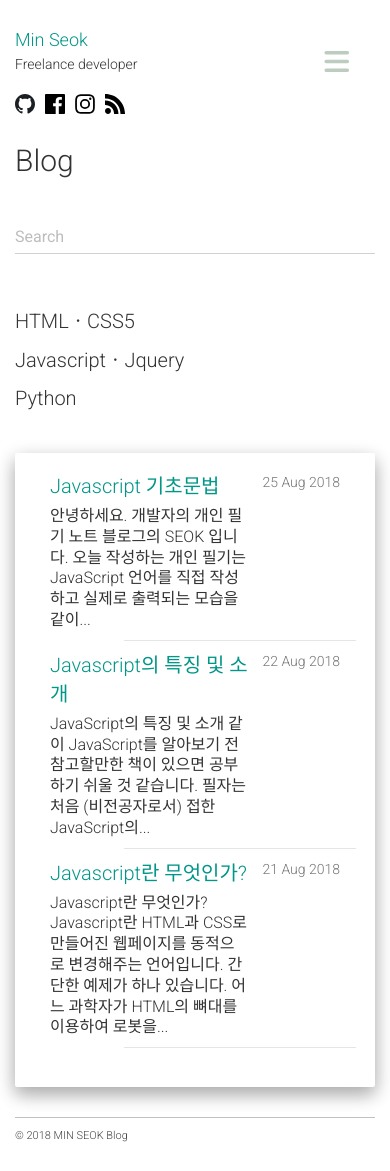
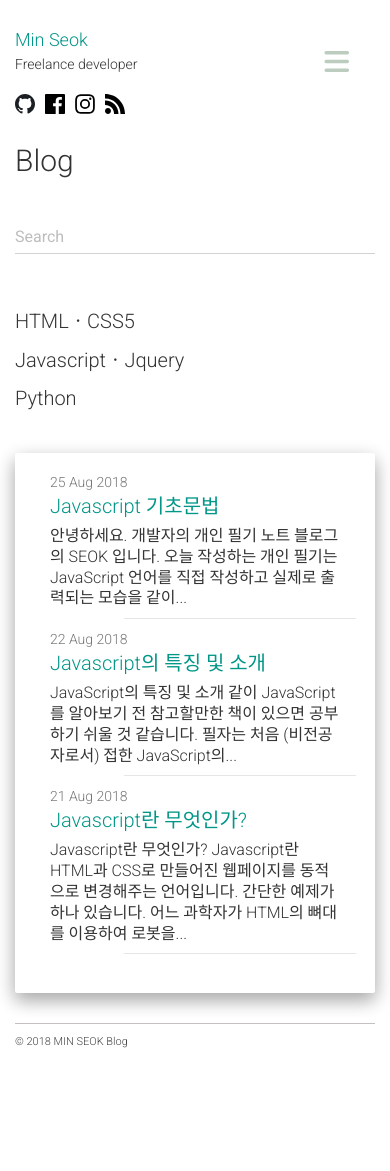
Before and after one commit to alalstjr/promote.github.io, a Jekyll site: the page built from index.html, in a window 390 px wide. Built offline with Jekyll 4.4.1, drawn with Linux system fonts in a browser that asks for light colours; nearby versions of some CDN libraries; the list of posts is cut into pages by our own code; after the commit the page ends 1077 px from its top, so only the background shows below that.

Commit message:
Update main.css

```diff
--- a/static/css/main.css
+++ b/static/css/main.css
@@ -217,3 +217,8 @@ footer {
     position: absolute;
     right: 12px;
 }
+
+@media all and (max-width:767px){
+    .list-group .list-group-item .row-content .least-content {position: static;}
+    .list-group .list-group-item .row-content {width:100%;}
+}
```
